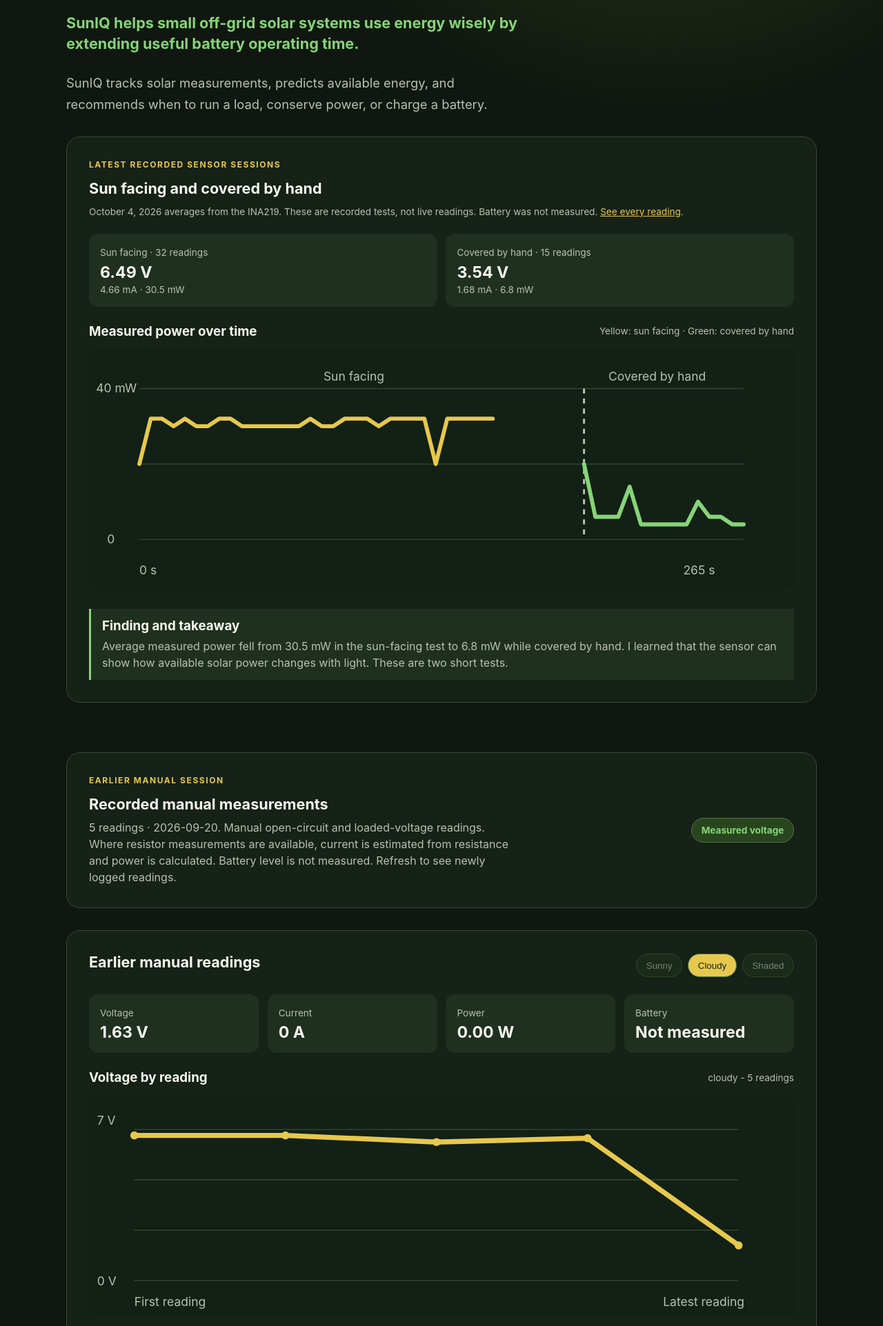
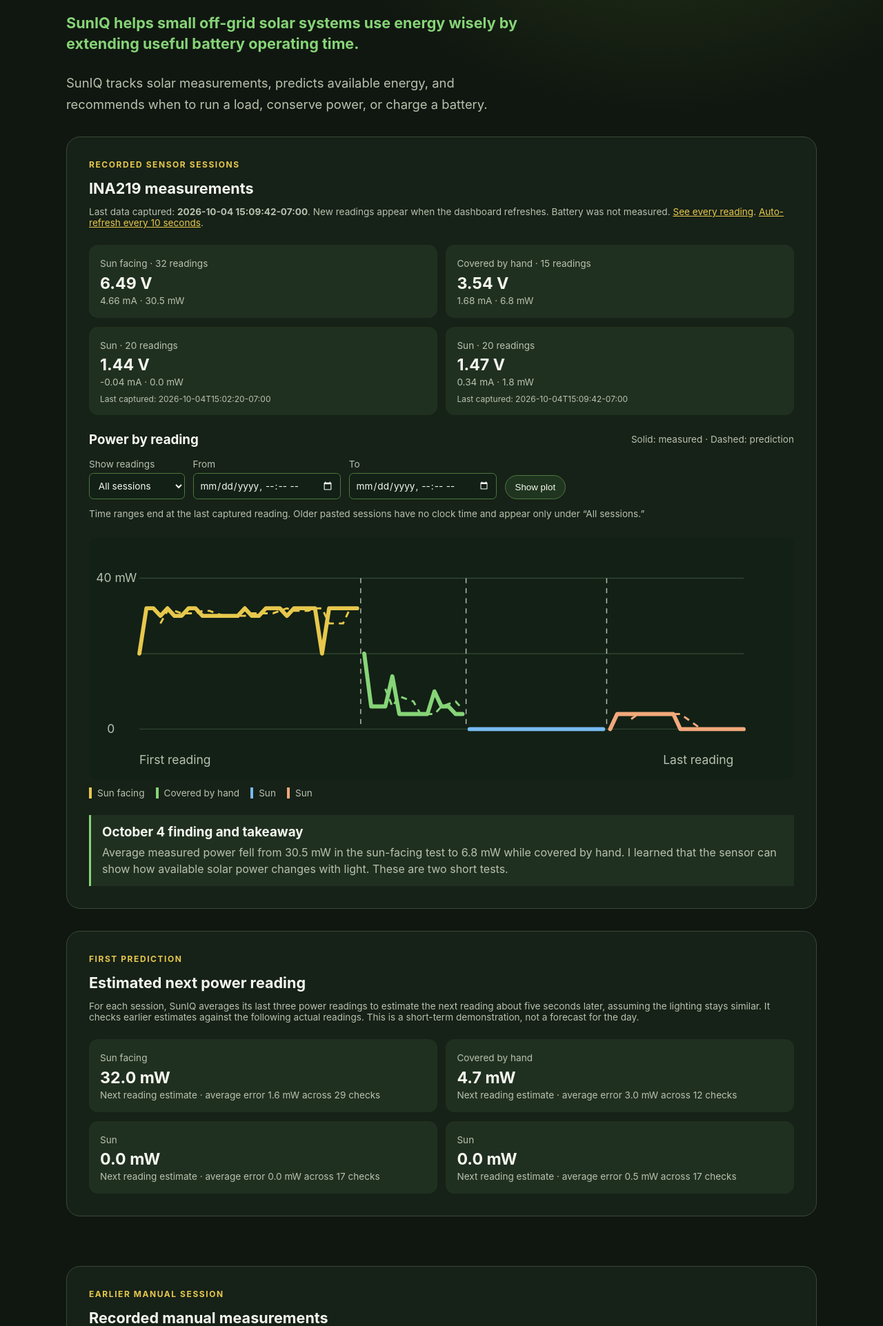
Before and after one commit to Arus588/suniq, a Flask app: page / in a window 1280 px wide. Shown: the part 448-2371 px from the top of the page at 69% size. Run offline with Flask 3, Linux system fonts and the light colour scheme.

Commit message:
Add automatic INA219 capture and time-filtered predictions

```diff
--- a/app.py
+++ b/app.py
@@ -1,7 +1,10 @@
 import csv
+import math
+from datetime import datetime, timedelta
 from pathlib import Path
 
 from flask import Flask, render_template, request
+from prediction import predict_next_power
 
 
 DATA_DIR = Path(__file__).parent / "data" / "measurements"
@@ -16,27 +19,88 @@
 
 
 def load_ina219_sessions():
+    def valid(row):
+        try:
+            return (int(row["timestamp_ms"]) >= 0 and
+                    all(math.isfinite(float(row[field])) for field in
+                        ("bus_voltage_v", "current_ma", "power_mw")))
+        except (KeyError, TypeError, ValueError):
+            return False
+
     sessions = []
-    for filename, label in (
-        ("ina219-sun-2026-10-04.csv", "Sun facing"),
-        ("ina219-hand-shade-2026-10-04.csv", "Covered by hand"),
-    ):
-        path = DATA_DIR / filename
+    legacy = [DATA_DIR / name for name in (
+        "ina219-sun-2026-10-04.csv", "ina219-hand-shade-2026-10-04.csv"
+    )]
+    capture_files = sorted(DATA_DIR.glob("ina219-capture-*.csv"))
+    for path in [*legacy, *capture_files]:
         if not path.exists():
             continue
         with path.open(newline="", encoding="utf-8-sig") as csv_file:
-            rows = list(csv.DictReader(csv_file))
+            rows = [row for row in csv.DictReader(csv_file) if valid(row)]
         if not rows:
             continue
+        label = ("Sun facing" if path == legacy[0] else
+                 "Covered by hand" if path == legacy[1] else
+                 rows[0].get("scenario", "New capture").replace("-", " ").title())
+        power_values = [float(row["power_mw"]) for row in rows]
         sessions.append({
             "label": label,
+            "filename": path.name,
+            "captured_at": rows[0].get("captured_at", ""),
+            "last_captured_at": rows[-1].get("captured_at", ""),
             "count": len(rows),
             "voltage": sum(float(row["bus_voltage_v"]) for row in rows) / len(rows),
             "current": sum(float(row["current_ma"]) for row in rows) / len(rows),
-            "power": sum(float(row["power_mw"]) for row in rows) / len(rows),
+            "power": sum(power_values) / len(rows),
+            "prediction": predict_next_power(power_values),
             "rows": rows,
         })
     return sessions
+
+
+def plot_data_for_range(sessions, lookback="all", start="", end=""):
+    """Return plot rows in a selected clock-time range and the last capture time."""
+    dated_rows = []
+    for session in sessions:
+        for row in session["rows"]:
+            try:
+                dated_rows.append(datetime.fromisoformat(row["captured_at"]))
+            except (KeyError, TypeError, ValueError):
+                pass
+    latest = max(dated_rows) if dated_rows else None
+
+    lower = upper = None
+    if lookback in {"5m", "15m", "1h"} and latest:
+        lower = latest - {"5m": timedelta(minutes=5),
+                          "15m": timedelta(minutes=15),
+                          "1h": timedelta(hours=1)}[lookback]
+        upper = latest
+    elif lookback == "custom":
+        try:
+            lower = datetime.fromisoformat(start).astimezone() if start else None
+            upper = datetime.fromisoformat(end).astimezone() if end else None
+        except ValueError:
+            lower = upper = None
+
+    plot_sessions = []
+    for session in sessions:
+        history = session["prediction"]["history_mw"] if session["prediction"] else []
+        rows = []
+        for index, row in enumerate(session["rows"]):
+            if lookback != "all":
+                try:
+                    captured = datetime.fromisoformat(row["captured_at"])
+                except (KeyError, TypeError, ValueError):
+                    continue
+                if (lower and captured < lower) or (upper and captured > upper):
+                    continue
+            rows.append({"power_mw": row["power_mw"],
+                         "captured_at": row.get("captured_at", ""),
+                         "predicted_mw": history[index] if history else None})
+        if rows:
+            plot_sessions.append({"label": session["label"], "filename": session["filename"],
+                                  "rows": rows})
+    return plot_sessions, latest
 
 
 
@@ -83,8 +147,18 @@
 
     @app.get("/")
     def dashboard():
+        sessions = load_ina219_sessions()
+        lookback = request.args.get("lookback", "all")
+        if lookback not in {"all", "5m", "15m", "1h", "custom"}:
+            lookback = "all"
+        start, end = request.args.get("start", ""), request.args.get("end", "")
+        plot_sessions, latest_capture = plot_data_for_range(sessions, lookback, start, end)
         return render_template("index.html", measurements=load_measurements(),
-                               ina219_sessions=load_ina219_sessions(), simulation=simulate(request.args))
+                               ina219_sessions=sessions, plot_sessions=plot_sessions,
+                               latest_capture=latest_capture, lookback=lookback,
+                               range_start=start, range_end=end,
+                               auto_refresh=request.args.get("live") == "1",
+                               simulation=simulate(request.args))
 
     return app
 
--- a/requirements.txt
+++ b/requirements.txt
@@ -1,2 +1,3 @@
 Flask>=3.1,<4.0
 gunicorn>=23.0,<24.0
+pyserial>=3.5,<4.0
--- a/static/css/styles.css
+++ b/static/css/styles.css
@@ -57,8 +57,11 @@
 .metrics { display: grid; grid-template-columns: repeat(4, 1fr); gap: .8rem; margin-top: 1.5rem; }
 .sensor-metrics { grid-template-columns: repeat(2, 1fr); }
 .metric { background: #203020; border-radius: .8rem; padding: 1rem; } .metric span, .muted, .chart-title span { color: var(--muted); font-size: .85rem; } .metric strong { display:block; font-size: 1.45rem; margin-top: .35rem; }
+.metric small { color: var(--muted); display: block; font-size: .75rem; margin-top: .45rem; }
 .chart-wrap { margin-top: 1.5rem; } .chart-title h3 { margin: 0; } #power-chart { background: #122016; border-radius: .7rem; margin-top: .8rem; width: 100%; } .gridline { stroke: #304630; stroke-width: 1; } .chart-line { fill: none; stroke: var(--accent); stroke-linecap: round; stroke-linejoin: round; stroke-width: 5; } #power-chart text { fill: var(--muted); font-size: 12px; }
 #sensor-power-chart { background: #122016; border-radius: .7rem; margin-top: .8rem; width: 100%; } #sensor-power-chart text { fill: var(--muted); font-size: 12px; }
+.chart-legend { display: flex; flex-wrap: wrap; gap: .5rem 1rem; margin-top: .5rem; } .chart-legend span { color: var(--muted); padding-left: .5rem; font-size: .85rem; }
+.plot-controls { display: flex; flex-wrap: wrap; align-items: end; gap: .75rem; margin-top: 1rem; } .plot-controls label { display: grid; gap: .35rem; color: var(--muted); font-size: .85rem; } .plot-controls input, .plot-controls select { background: #122016; border: 1px solid #4c783d; border-radius: .4rem; color: var(--ink); font: inherit; padding: .55rem; }
 .table-scroll { overflow-x: auto; } table { border-collapse: collapse; margin-top: 1rem; min-width: 650px; width: 100%; } th, td { border-bottom: 1px solid #3a4937; padding: .8rem .5rem; text-align: left; } th { color: var(--accent); font-size: .8rem; text-transform: uppercase; } .safety { background: #302c18; border-left: 3px solid var(--accent); margin-top: 1.2rem; padding: 1rem; }
 
 @media (max-width: 38rem) {
--- a/templates/index.html
+++ b/templates/index.html
@@ -10,23 +10,56 @@
 
 {% if ina219_sessions %}
 <section class="dashboard-panel" aria-labelledby="latest-sensor-heading">
-  <p class="eyebrow">Latest recorded sensor sessions</p>
-  <h2 id="latest-sensor-heading">Sun facing and covered by hand</h2>
-  <p class="muted">October 4, 2026 averages from the INA219. These are recorded tests, not live readings. Battery was not measured. <a href="#sensor-heading">See every reading</a>.</p>
+  <p class="eyebrow">Recorded sensor sessions</p>
+  <h2 id="latest-sensor-heading">INA219 measurements</h2>
+  <p class="muted">Last data captured: <strong>{{ latest_capture.isoformat(sep=' ', timespec='seconds') if latest_capture else 'No clock-stamped capture yet' }}</strong>. New readings appear when the dashboard refreshes. Battery was not measured. <a href="#sensor-heading">See every reading</a>. {% if auto_refresh %}<a href="{{ url_for('dashboard', lookback=lookback, start=range_start, end=range_end) }}">Stop auto-refresh</a> (every 10 seconds).{% else %}<a href="{{ url_for('dashboard', live=1, lookback=lookback, start=range_start, end=range_end) }}">Auto-refresh every 10 seconds</a>.{% endif %}</p>
   <div class="metrics sensor-metrics">
     {% for session in ina219_sessions %}
     <div class="metric"><span>{{ session.label }} &middot; {{ session.count }} readings</span>
       <strong>{{ '%.2f'|format(session.voltage) }} V</strong>
       <span>{{ '%.2f'|format(session.current) }} mA &middot; {{ '%.1f'|format(session.power) }} mW</span>
+      {% if session.last_captured_at %}<small>Last captured: {{ session.last_captured_at }}</small>{% endif %}
     </div>
     {% endfor %}
   </div>
   <div class="chart-wrap">
-    <div class="chart-title"><h3>Measured power over time</h3><span>Yellow: sun facing &middot; Green: covered by hand</span></div>
-    <svg id="sensor-power-chart" viewBox="0 0 700 240" role="img" aria-label="Power readings in milliwatts over time, showing sun facing followed by hand shade"></svg>
+    <div class="chart-title"><h3>Power by reading</h3><span>Solid: measured &middot; Dashed: prediction</span></div>
+    <form class="plot-controls" method="get" action="/" aria-label="Choose plot time range">
+      {% if auto_refresh %}<input type="hidden" name="live" value="1">{% endif %}
+      <label>Show readings
+        <select name="lookback" id="plot-lookback">
+          <option value="all" {% if lookback == 'all' %}selected{% endif %}>All sessions</option>
+          <option value="5m" {% if lookback == '5m' %}selected{% endif %}>Last 5 minutes</option>
+          <option value="15m" {% if lookback == '15m' %}selected{% endif %}>Last 15 minutes</option>
+          <option value="1h" {% if lookback == '1h' %}selected{% endif %}>Last hour</option>
+          <option value="custom" {% if lookback == 'custom' %}selected{% endif %}>Custom time</option>
+        </select>
+      </label>
+      <label>From <input type="datetime-local" name="start" value="{{ range_start }}"></label>
+      <label>To <input type="datetime-local" name="end" value="{{ range_end }}"></label>
+      <button type="submit">Show plot</button>
+    </form>
+    <p class="muted">Time ranges end at the last captured reading. Older pasted sessions have no clock time and appear only under “All sessions.”</p>
+    {% if plot_sessions %}
+    <svg id="sensor-power-chart" viewBox="0 0 700 240" role="img" aria-label="Measured and predicted power in milliwatts by reading, grouped by sensor session"></svg>
+    <div id="sensor-legend" class="chart-legend" aria-label="Sensor session colors"></div>
+    {% else %}<p class="muted">No clock-stamped readings in this time range.</p>{% endif %}
   </div>
-  <div class="finding"><h3>Finding and takeaway</h3>
+  <div class="finding"><h3>October 4 finding and takeaway</h3>
     <p>Average measured power fell from 30.5 mW in the sun-facing test to 6.8 mW while covered by hand. I learned that the sensor can show how available solar power changes with light. These are two short tests.</p>
+  </div>
+</section>
+<section class="dashboard-panel" aria-labelledby="prediction-heading">
+  <p class="eyebrow">First prediction</p>
+  <h2 id="prediction-heading">Estimated next power reading</h2>
+  <p class="muted">For each session, SunIQ averages its last three power readings to estimate the next reading about five seconds later, assuming the lighting stays similar. It checks earlier estimates against the following actual readings. This is a short-term demonstration, not a forecast for the day.</p>
+  <div class="metrics sensor-metrics">
+    {% for session in ina219_sessions if session.prediction %}
+    <div class="metric"><span>{{ session.label }}</span>
+      <strong>{{ '%.1f'|format(session.prediction.next_mw) }} mW</strong>
+      <span>Next reading estimate &middot; average error {{ '%.1f'|format(session.prediction.mae_mw) if session.prediction.mae_mw is not none else 'Not enough data' }}{% if session.prediction.mae_mw is not none %} mW{% endif %} across {{ session.prediction.evaluated_count }} checks</span>
+    </div>
+    {% endfor %}
   </div>
 </section>
 {% endif %}
@@ -66,8 +99,8 @@
 {% if ina219_sessions %}
 <section class="dashboard-panel" aria-labelledby="sensor-heading">
   <p class="eyebrow">Real INA219 sensor data</p>
-  <h2 id="sensor-heading">Sunlight and hand shade</h2>
-  <p class="muted">Recorded October 4, 2026, about every five seconds. Averages use the sensor's reported readings. Arduino timestamps show milliseconds since startup, not clock time. Multimeter comparison was skipped.</p>
+  <h2 id="sensor-heading">Saved INA219 sessions</h2>
+  <p class="muted">Averages use the sensor's reported readings. Arduino timestamps show milliseconds since startup, not clock time; newer captured sessions also save computer clock time.</p>
   <div class="metrics sensor-metrics">
     {% for session in ina219_sessions %}
     <div class="metric"><span>{{ session.label }} &middot; {{ session.count }} readings</span>
@@ -76,9 +109,9 @@
     </div>
     {% endfor %}
   </div>
-  <div class="table-scroll"><table><thead><tr><th>Condition</th><th>Time since start (s)</th><th>Voltage (V)</th><th>Current (mA)</th><th>Power (mW)</th></tr></thead><tbody>
+  <div class="table-scroll"><table><thead><tr><th>Condition</th><th>Clock time</th><th>Time since start (s)</th><th>Voltage (V)</th><th>Current (mA)</th><th>Power (mW)</th></tr></thead><tbody>
     {% for session in ina219_sessions %}{% for row in session.rows %}
-    <tr><td>{{ session.label }}</td><td>{{ '%.1f'|format(row.timestamp_ms|float / 1000) }}</td><td>{{ row.bus_voltage_v }}</td><td>{{ row.current_ma }}</td><td>{{ row.power_mw }}</td></tr>
+    <tr><td>{{ session.label }}</td><td>{{ row.get('captured_at') or 'Not recorded' }}</td><td>{{ '%.1f'|format(row.timestamp_ms|float / 1000) }}</td><td>{{ row.bus_voltage_v }}</td><td>{{ row.current_ma }}</td><td>{{ row.power_mw }}</td></tr>
     {% endfor %}{% endfor %}
   </tbody></table></div>
 </section>
@@ -112,29 +145,38 @@
 </section>
 <script>
 {% if ina219_sessions %}
-const sensorSessions = {{ ina219_sessions | tojson }};
+const sensorSessions = {{ plot_sessions | tojson }};
 (function drawSensorPower() {
   const svg = document.querySelector('#sensor-power-chart');
-  const rows = sensorSessions.flatMap(session => session.rows.map(row => ({
-    time: Number(row.timestamp_ms), power: Number(row.power_mw), label: session.label
-  })));
-  if (!svg || !rows.length) return;
-  const first = rows[0].time, last = rows[rows.length - 1].time;
-  const maxPower = Math.max(40, ...rows.map(row => row.power));
-  const x = time => 50 + (time - first) / Math.max(1, last - first) * 600;
+  const total = sensorSessions.reduce((count, session) => count + session.rows.length, 0);
+  if (!svg || !total) return;
+  const maxPower = Math.max(40, ...sensorSessions.flatMap(session => session.rows.map(row => Number(row.power_mw))));
+  const x = index => 50 + index / Math.max(1, total - 1) * 600;
   const y = power => 190 - power / maxPower * 150;
-  const colors = ['var(--accent)', 'var(--green)'];
-  const shadeStart = sensorSessions[1]?.rows[0]?.timestamp_ms;
-  const splitX = shadeStart === undefined ? null : x(Number(shadeStart));
-  const paths = sensorSessions.map((session, index) => {
-    const points = session.rows.map(row => `${x(Number(row.timestamp_ms)).toFixed(1)} ${y(Number(row.power_mw)).toFixed(1)}`);
-    return `<path d="M ${points.join(' L ')}" fill="none" stroke="${colors[index % colors.length]}" stroke-width="4" stroke-linecap="round" stroke-linejoin="round"/>`;
+  const colors = ['#e7c84d', '#86d477', '#78baf0', '#f2a97b', '#d2a1f5'];
+  let offset = 0;
+  const paths = [], dividers = [];
+  const legend = document.querySelector('#sensor-legend');
+  sensorSessions.forEach((session, sessionIndex) => {
+    const color = colors[sessionIndex % colors.length];
+    const points = session.rows.map((row, rowIndex) => `${x(offset + rowIndex).toFixed(1)} ${y(Number(row.power_mw)).toFixed(1)}`);
+    paths.push(`<path d="M ${points.join(' L ')}" fill="none" stroke="${color}" stroke-width="4" stroke-linecap="round" stroke-linejoin="round"/>`);
+    const predicted = session.rows.map((row, rowIndex) =>
+      row.predicted_mw === null ? null : `${x(offset + rowIndex).toFixed(1)} ${y(Number(row.predicted_mw)).toFixed(1)}`
+    ).filter(Boolean);
+    if (predicted.length) paths.push(`<path d="M ${predicted.join(' L ')}" fill="none" stroke="${color}" stroke-width="2" stroke-dasharray="6 5"/>`);
+    if (offset) dividers.push(`<path d="M${x(offset - 0.5).toFixed(1)} 40V190" stroke="var(--muted)" stroke-width="1" stroke-dasharray="5 5"/>`);
+    const item = document.createElement('span');
+    item.textContent = session.label;
+    item.style.borderLeft = `4px solid ${color}`;
+    legend.append(item);
+    offset += session.rows.length;
   });
-  const split = splitX === null ? '' : `<path d="M${splitX.toFixed(1)} 40V190" stroke="var(--muted)" stroke-width="2" stroke-dasharray="5 5"/>`;
-  const sunLabelX = splitX === null ? 100 : Math.max(60, (50 + splitX) / 2 - 38);
-  const shadeLabelX = splitX === null ? 500 : Math.min(525, (splitX + 650) / 2 - 55);
-  svg.innerHTML = `<path class="gridline" d="M50 40H650 M50 115H650 M50 190H650"/>${split}${paths.join('')}<text x="${sunLabelX.toFixed(1)}" y="32" fill="var(--accent)">Sun facing</text>${splitX === null ? '' : `<text x="${shadeLabelX.toFixed(1)}" y="32" fill="var(--green)">Covered by hand</text>`}<text x="7" y="44">${maxPower} mW</text><text x="18" y="194">0</text><text x="50" y="225">0 s</text><text x="590" y="225">${((last-first)/1000).toFixed(0)} s</text>`;
+  svg.innerHTML = `<path class="gridline" d="M50 40H650 M50 115H650 M50 190H650"/>${dividers.join('')}${paths.join('')}<text x="7" y="44">${maxPower} mW</text><text x="18" y="194">0</text><text x="50" y="225">First reading</text><text x="570" y="225">Last reading</text>`;
 })();
+{% endif %}
+{% if auto_refresh %}
+setTimeout(() => window.location.reload(), 10000);
 {% endif %}
 const measurements = {{ measurements | tojson }};
 const numeric = value => value == null || String(value).trim() === '' || !Number.isFinite(Number(value)) ? null : Number(value);
```
Also changed, not shown: capture_ina219.py (added, +76 -0 lines), data/measurements/ina219-capture-20261004-150043-437601.csv (added, +21 -0 lines), data/measurements/ina219-capture-20261004-150805-349303.csv (added, +21 -0 lines), docs/project-notebook.md (+25 -1 lines), docs/sunsmart-build-tracker.csv (+22 -14 lines), prediction.py (added, +21 -0 lines), test_capture_ina219.py (added, +78 -0 lines), test_simulation.py (+10 -0 lines), README.md, firmware/ina219_serial_test/README.md.
